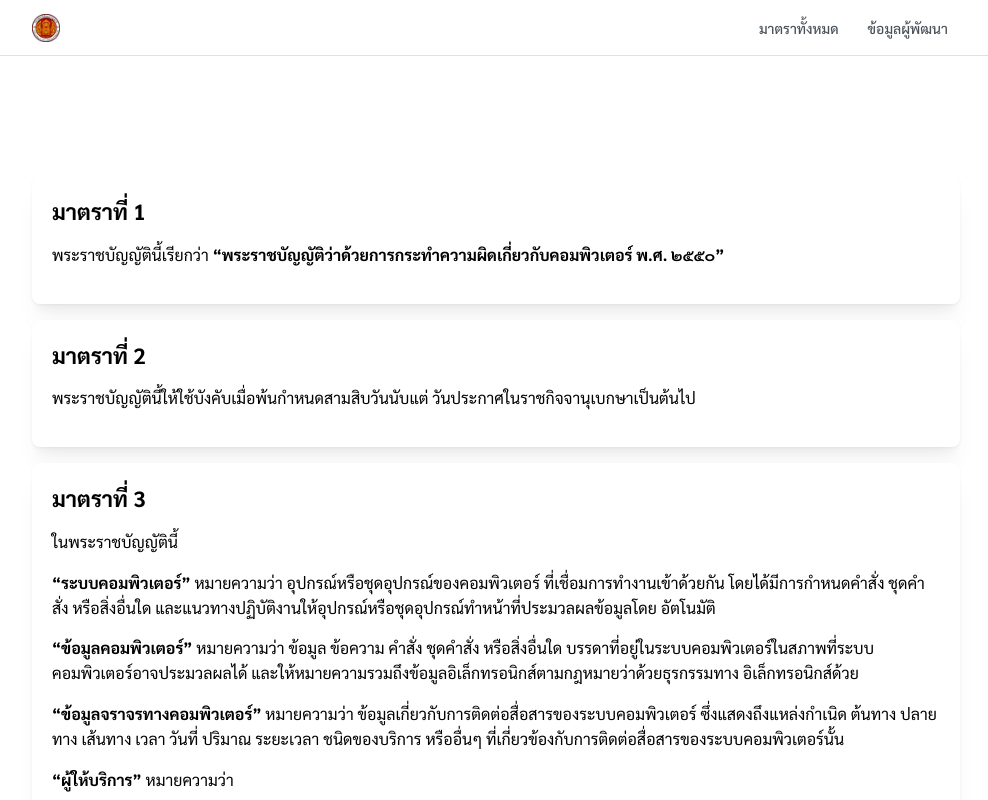
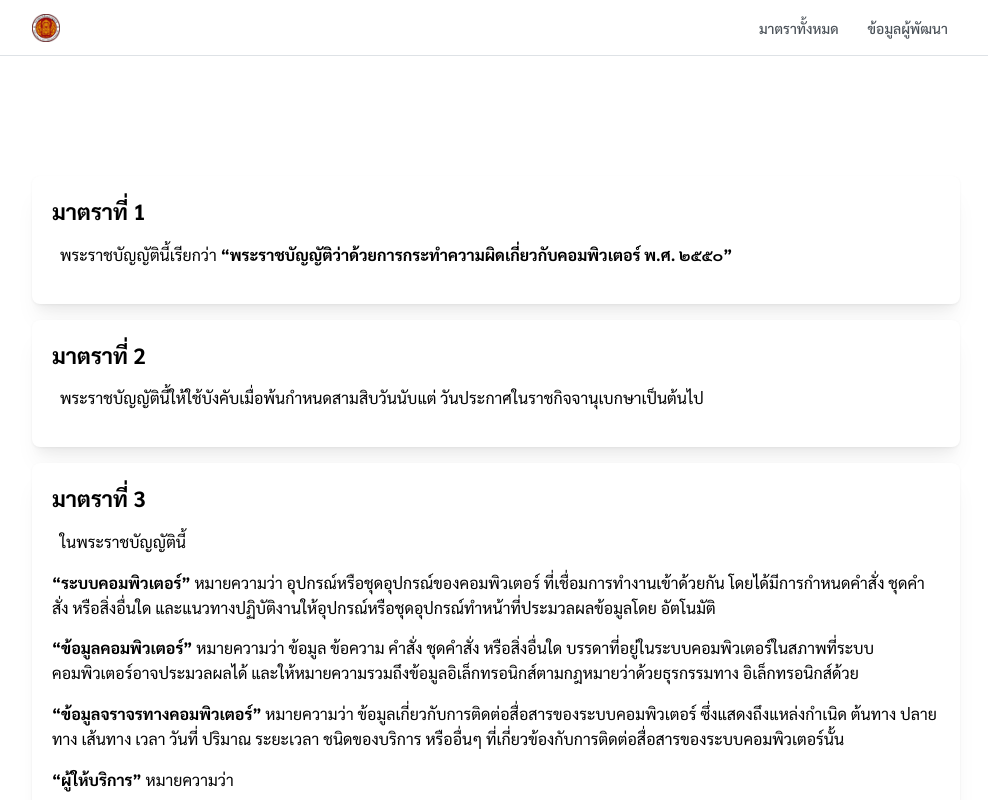
Before and after one commit to iwindd/svc-digital-safe, a Next.js app: page / in a window 1280 px wide. Shown: the top 800 px of the page, without its empty margins (144-1132 px from the left). Built offline with nearby package versions, Linux system fonts and the light colour scheme.

Commit message:
feat: paragraph indent

```diff
--- a/src/app/components/Section/index.tsx
+++ b/src/app/components/Section/index.tsx
@@ -1,8 +1,9 @@
 import React from "react";
 import ReactMarkdown from "react-markdown";
-import { Card, Text, Title, Transition } from "@mantine/core";
+import { Card, Title } from "@mantine/core";
 import remarkGfm from "remark-gfm";
 import { Section } from "@/data/sections";
+import classes from "./style.module.css";
 
 interface SectionProps {
   section: Section;
@@ -13,7 +14,7 @@ const Section = ({ section, number }: SectionProps) => {
   return (
     <Card shadow="md" padding="lg" radius="md">
       <Title order={3}>มาตราที่ {number}</Title>
-      <div>
+      <div className={classes.paragraph}>
         <ReactMarkdown children={section.text} remarkPlugins={[remarkGfm]} />
       </div>
     </Card>
--- /dev/null
+++ b/src/app/components/Section/style.module.css
@@ -0,0 +1,3 @@
+.paragraph > p:first-of-type{
+  text-indent: 0.5em;
+}
```
